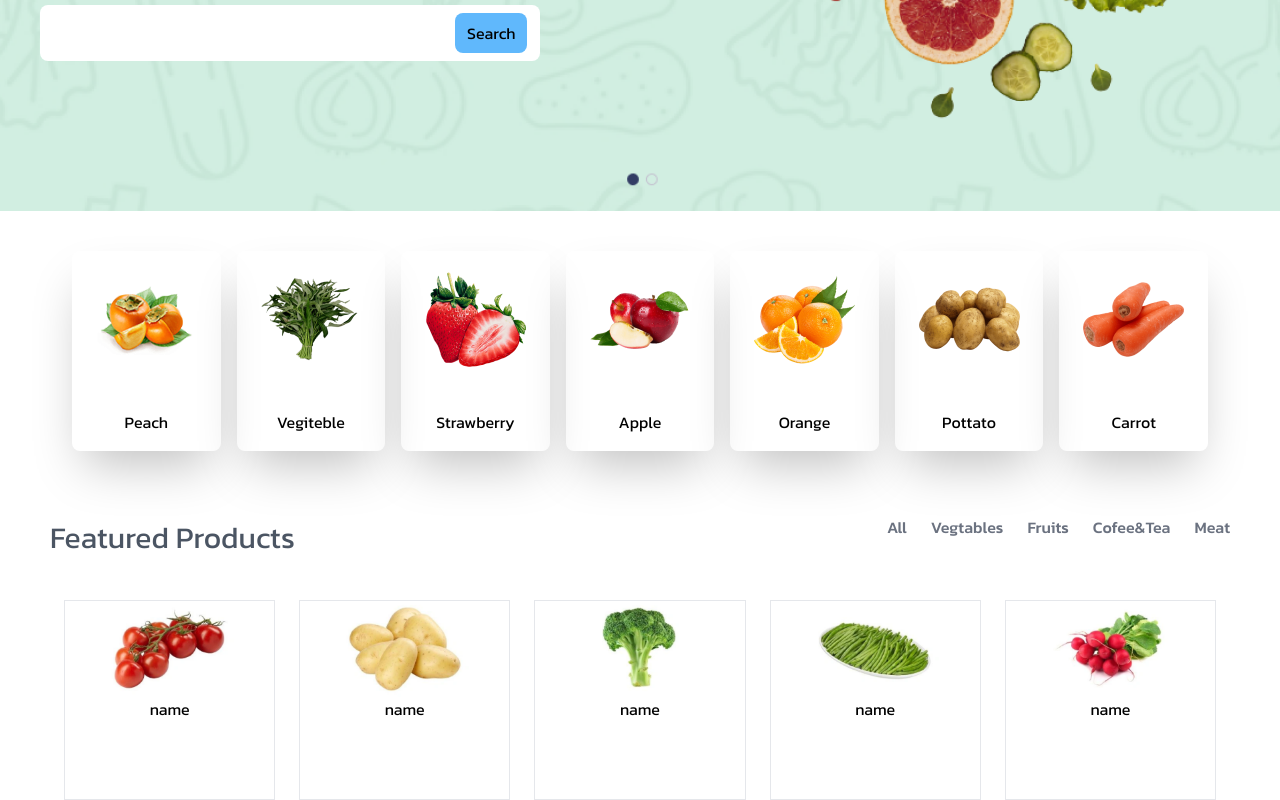
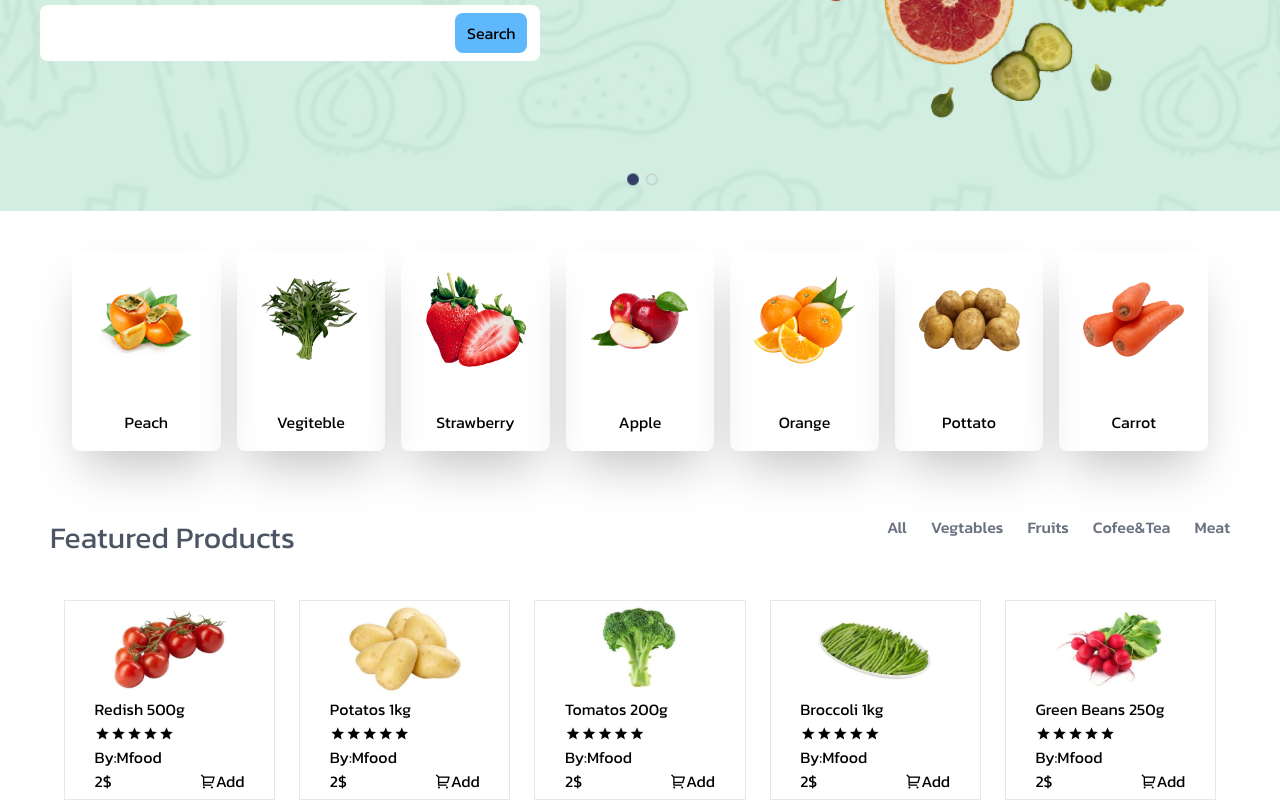
Before and after one commit to javidShabin/Fruit-grocery, a React (Vite) app: page / in a window 1280 px wide. Shown: the part 439-1239 px from the top of the page. Built offline with nearby package versions, Linux system fonts and the light colour scheme.

Commit message:
Add contents in the products components

```diff
--- a/src/components/Fproducts.jsx
+++ b/src/components/Fproducts.jsx
@@ -8,6 +8,30 @@ export default function Fproducts(props) {
         <div className="">
           <img className="w-[150px]" src={images} alt="" />
           <h3>{productName}</h3>
+          <ul className="flex">
+            <li>
+              <i class="ri-star-s-fill"></i>
+            </li>
+            <li>
+              <i class="ri-star-s-fill"></i>
+            </li>
+            <li>
+              <i class="ri-star-s-fill"></i>
+            </li>
+            <li>
+              <i class="ri-star-s-fill"></i>
+            </li>
+            <li>
+              <i class="ri-star-s-fill"></i>
+            </li>
+          </ul>
+          <span>By:Mfood</span>
+          <div className="flex justify-between">
+            <p>2$</p>
+            <button>
+              <i class="ri-shopping-cart-2-line"></i>Add
+            </button>
+          </div>
         </div>
       </div>
     </>
--- a/src/components/Product.jsx
+++ b/src/components/Product.jsx
@@ -19,7 +19,7 @@ export default function Product() {
     </ul>
     </div>
 
-<div className="product w-full flex justify-center items-center text-center">
+<div className="product w-full flex justify-center text-justify">
     <div className="container w-[90%] grid grid-cols-5 gap-6">
         {product}
     </div>
--- a/src/components/ProductData.jsx
+++ b/src/components/ProductData.jsx
@@ -4,27 +4,27 @@ const productData = [
     {
         id: 1,
         imgSrc: product1,
-        name: "name"
+        name: "Redish 500g"
     },
     {
         id: 2,
         imgSrc: product2,
-        name: "name"
+        name: "Potatos 1kg"
     },
     {
         id: 3,
         imgSrc: product3,
-        name: "name"
+        name: "Tomatos 200g"
     },
     {
         id: 4,
         imgSrc: product4,
-        name: "name"
+        name: "Broccoli 1kg"
     },
     {
         id: 5,
         imgSrc: product5,
-        name: "name"
+        name: "Green Beans 250g"
     }
 ]
 
```
